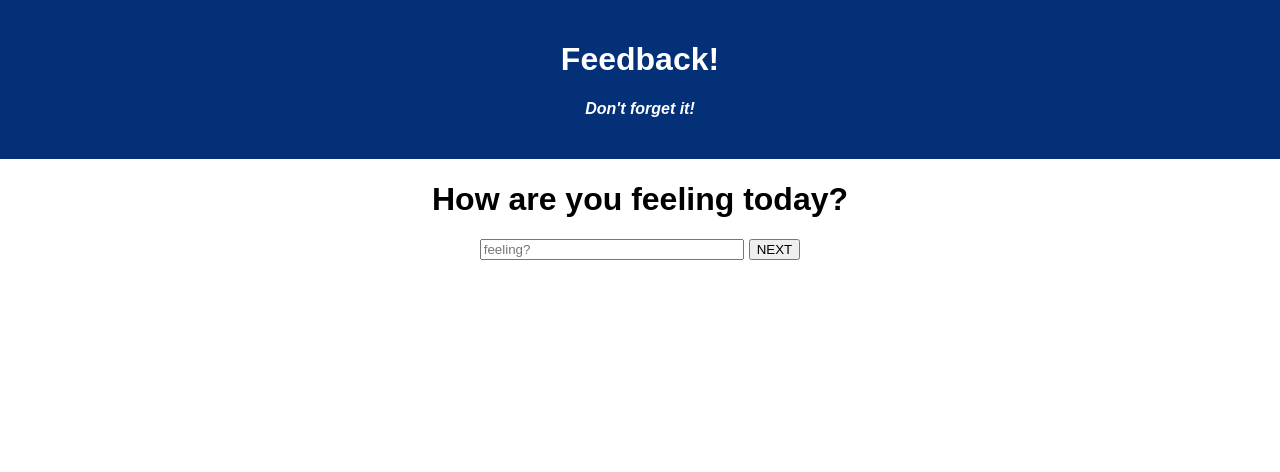
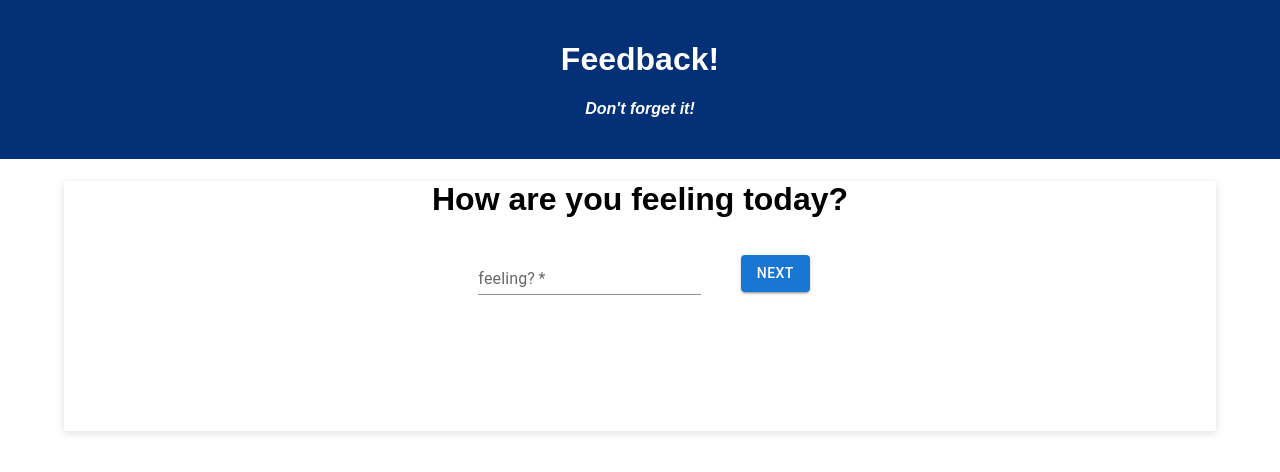
Before and after one commit to MrOrtiz1988/weekend-redux-feedback-loop, a React (Create React App) app: page /#/ in a window 1280 px wide. Shown: the top 472 px of the page. Built offline with nearby package versions, Linux system fonts and the light colour scheme.

Commit message:
4 views page looks complete and nice

```diff
--- a/package.json
+++ b/package.json
@@ -4,6 +4,10 @@
   "private": true,
   "proxy": "http://localhost:5000",
   "dependencies": {
+    "@emotion/react": "^11.11.0",
+    "@emotion/styled": "^11.11.0",
+    "@mui/icons-material": "^5.11.16",
+    "@mui/material": "^5.12.3",
     "axios": "^0.21.1",
     "express": "^4.17.1",
     "pg": "^8.2.1",
--- a/src/components/App/App.css
+++ b/src/components/App/App.css
@@ -25,14 +25,8 @@ h4 {
 .all-routes {
   margin-left: auto;
   margin-right: auto;
-  width: 50%;
+  width: 90%;
+  height: 250px;
   text-align: center;
+  box-shadow: rgba(99, 99, 99, 0.2) 0px 2px 8px 0px;
 }
-
-input {
-  width: 40%;
-}
-
-.next {
-  margin-left: 5px;
-}
--- a/src/components/Comments/Comments.jsx
+++ b/src/components/Comments/Comments.jsx
@@ -1,8 +1,13 @@
 import { useState } from 'react';
 import { useDispatch } from 'react-redux';
 import { useHistory } from 'react-router-dom';
+//Material ui
+import Button from '@mui/material/Button';
+import TextField from '@mui/material/TextField';
+import Box from '@mui/material/Box';
 
-function Comments () {
+
+function Comments() {
 
     const [commentInput, setCommentInput] = useState('');
 
@@ -22,16 +27,28 @@ function Comments () {
     }
 
     return (
-        <form onSubmit={sendComment}>
+
+        <Box
+            component="form"
+            sx={{
+                '& .MuiTextField-root': { m: 1, width: '25ch' },
+            }}
+            noValidate
+            autoComplete="off"
+        >
             <h1>Any Comments you want to leave?</h1>
-            <textarea
+            <TextField
+                fullwidth="true"
                 type="text"
-                placeholder="Comments?"
+                label="Comments?"
+                multiline
+                maxRows={5}
                 value={commentInput}
-                onChange={ event => setCommentInput(event.target.value) }
+                onChange={event => setCommentInput(event.target.value)}
             />
-            <button className='next'>NEXT</button>
-        </form>
+            <Button onClick={sendComment} sx={{ mt: 2, ml: 4 }} variant="contained">NEXT</Button>
+
+        </Box>
     )
 }
 
--- a/src/components/Feeling/Feeling.jsx
+++ b/src/components/Feeling/Feeling.jsx
@@ -1,8 +1,12 @@
 import { useState } from 'react';
 import { useDispatch } from 'react-redux';
 import { useHistory } from 'react-router-dom';
+//Material ui
+import Button from '@mui/material/Button';
+import TextField from '@mui/material/TextField';
+import Box from '@mui/material/Box';
 
-function Feeling () {
+function Feeling() {
 
     const [feelingInput, setFeelingInput] = useState('');
 
@@ -10,8 +14,7 @@ function Feeling () {
 
     const history = useHistory();
 
-    const sendFeeling = (event) => {
-        event.preventDefault();
+    const sendFeeling = () => {
 
         dispatch({
             type: 'SET_FEELING',
@@ -22,17 +25,31 @@ function Feeling () {
     }
 
     return (
-        <form onSubmit={sendFeeling}>
+
+        <Box
+            component="form"
+            sx={{
+                '& .MuiTextField-root': { m: 1, width: '25ch' },
+            }}
+            noValidate
+            autoComplete="off"
+        >
             <h1>How are you feeling today?</h1>
-            <input
+            <TextField
                 required
-                type="number" min="1" max="5"
-                placeholder="feeling?"
+                fullWidth
+                type="number"
+                label="feeling?"
+                variant="standard"
+                inputProps={{ min: 1, max: 5 }}
                 value={feelingInput}
-                onChange={ event => setFeelingInput(event.target.value) }
+                onChange={event => setFeelingInput(event.target.value)}
             />
-            <button className='next'>NEXT</button>
-        </form>
+
+            <Button onClick={sendFeeling} sx={{ mt: 2, ml: 4 }} variant="contained">NEXT</Button>
+        </Box>
+
+        // </form>
     )
 }
 
--- a/src/components/Supported/Supported.jsx
+++ b/src/components/Supported/Supported.jsx
@@ -1,8 +1,12 @@
 import { useState } from 'react';
 import { useDispatch } from 'react-redux';
 import { useHistory } from 'react-router-dom';
+//Material ui
+import Button from '@mui/material/Button';
+import TextField from '@mui/material/TextField';
+import Box from '@mui/material/Box';
 
-function Supported () {
+function Supported() {
 
     const [supportedInput, setSupportedInput] = useState('');
 
@@ -10,8 +14,7 @@ function Supported () {
 
     const history = useHistory();
 
-    const sendSupported = (event) => {
-        event.preventDefault();
+    const sendSupported = () => {
 
         dispatch({
             type: 'SET_SUPPORTED',
@@ -22,17 +25,30 @@ function Supported () {
     }
 
     return (
-        <form onSubmit={sendSupported}>
+
+        <Box
+            component="form"
+            sx={{
+                '& .MuiTextField-root': { m: 1, width: '25ch' },
+            }}
+            noValidate
+            autoComplete="off"
+        >
             <h1>How well are you being supported?</h1>
-            <input
+            <TextField
                 required
-                type="number" min="1" max="5"
-                placeholder="Support?"
+                fullwidth="true"
+                type="number"
+                label="Understanding?"
+                variant="standard"
+                inputProps={{ min: 1, max: 5 }}
                 value={supportedInput}
-                onChange={ event => setSupportedInput(event.target.value) }
+                onChange={event => setSupportedInput(event.target.value)}
             />
-            <button className='next'>NEXT</button>
-        </form>
+            <Button onClick={sendSupported} sx={{ mt: 2, ml: 4 }} variant="contained">NEXT</Button>
+
+        </Box>
+
     )
 }
 
--- a/src/components/Understanding/Understanding.jsx
+++ b/src/components/Understanding/Understanding.jsx
@@ -1,8 +1,12 @@
 import { useState } from 'react';
 import { useDispatch } from 'react-redux';
 import { useHistory } from 'react-router-dom';
+//Material ui
+import Button from '@mui/material/Button';
+import TextField from '@mui/material/TextField';
+import Box from '@mui/material/Box';
 
-function Understanding () {
+function Understanding() {
 
     const [understandingInput, setUnderstandingInput] = useState('');
 
@@ -10,8 +14,7 @@ function Understanding () {
 
     const history = useHistory();
 
-    const sendUnderstanding = (event) => {
-        event.preventDefault();
+    const sendUnderstanding = () => {
 
         dispatch({
             type: 'SET_UNDERSTANDING',
@@ -22,17 +25,29 @@ function Understanding () {
     }
 
     return (
-        <form onSubmit={sendUnderstanding}>
+
+        <Box
+            component="form"
+            sx={{
+                '& .MuiTextField-root': { m: 1, width: '25ch' },
+            }}
+            noValidate
+            autoComplete="off"
+        >
             <h1>How well are you understanding the content?</h1>
-            <input
+            <TextField
                 required
-                type="number" min="1" max="5"
-                placeholder="Understanding?"
+                fullwidth="true"
+                type="number"
+                label="Understanding?"
+                variant="standard"
+                inputProps={{ min: 1, max: 5 }}
                 value={understandingInput}
-                onChange={ event => setUnderstandingInput(event.target.value) }
+                onChange={event => setUnderstandingInput(event.target.value)}
             />
-            <button className='next'>NEXT</button>
-        </form>
+            <Button onClick={sendUnderstanding} sx={{ mt: 2, ml: 4 }} variant="contained">NEXT</Button>
+
+        </Box>
     )
 }
 
```
Also changed, not shown: 1 other file (tests, documents, lock files or other folders).
